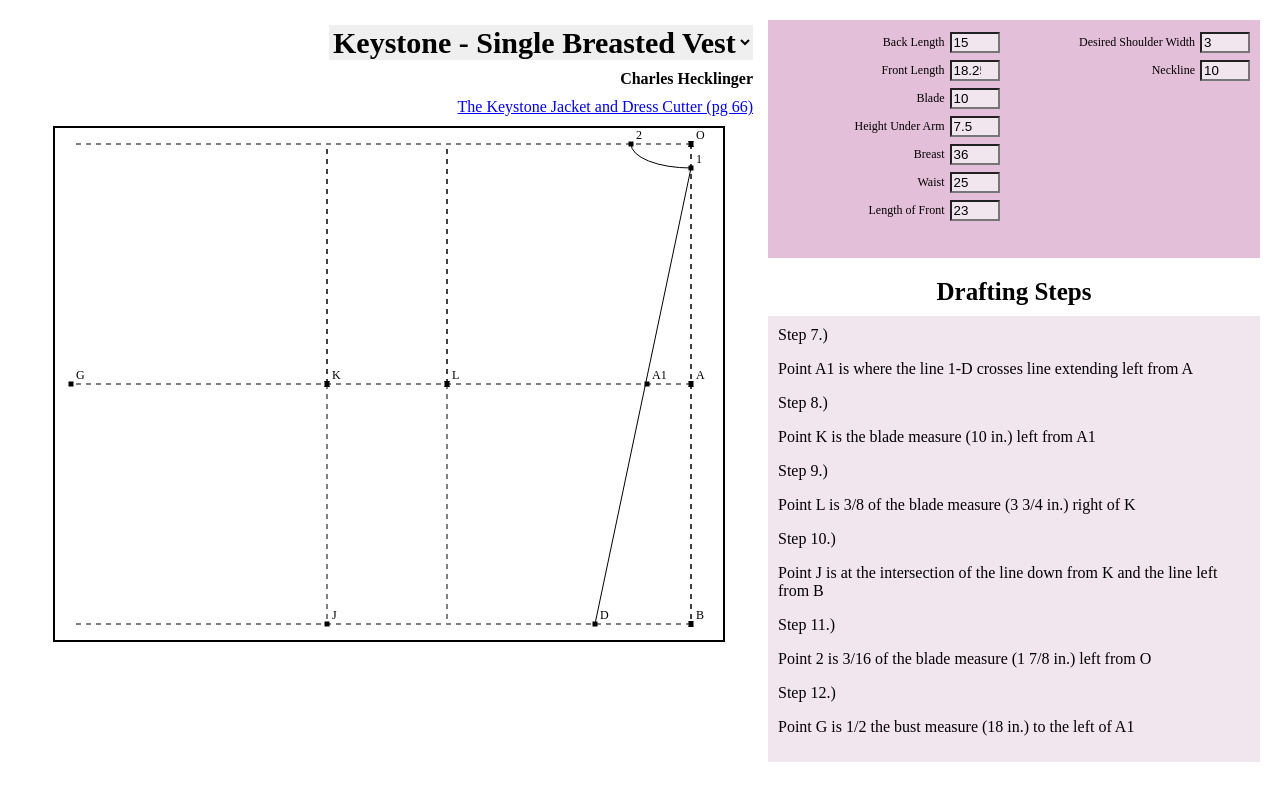
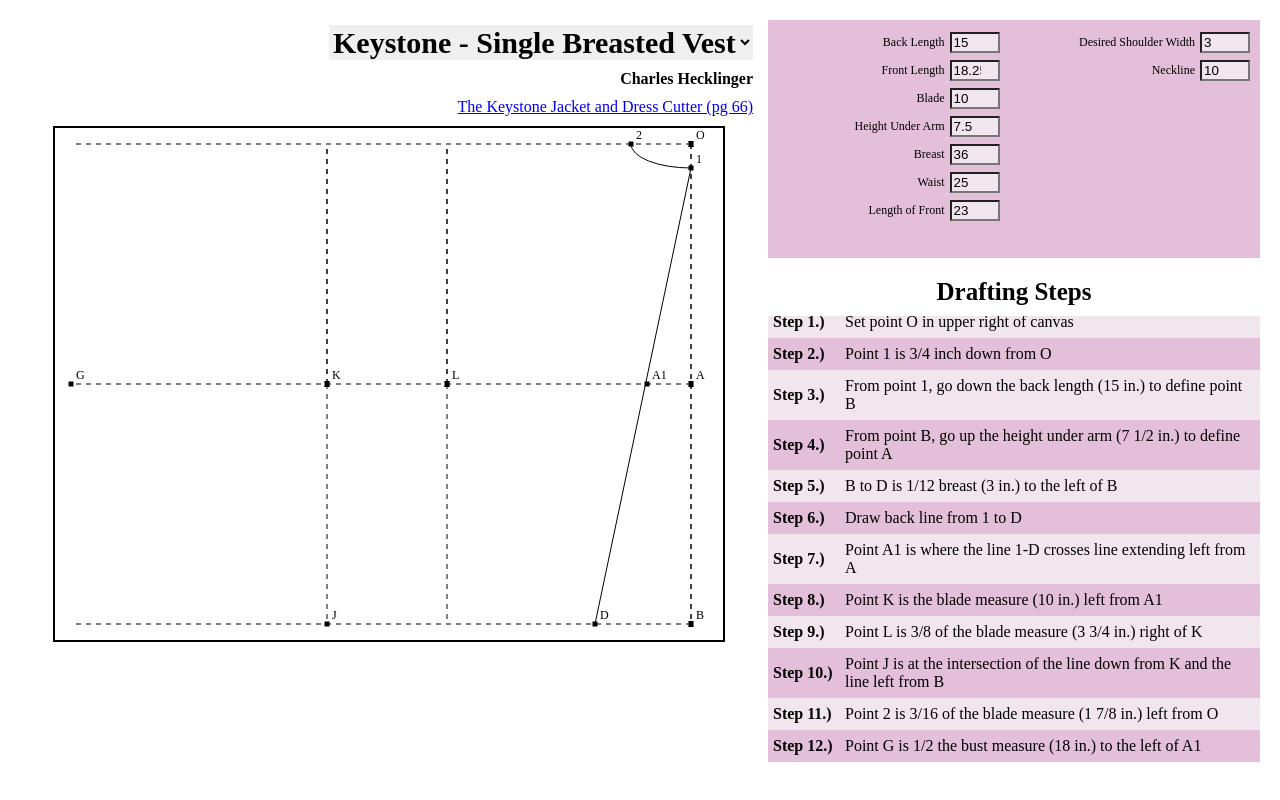
Before and after one commit to KylaBendrik/drafting-dynamically, a website: page index.html in a window 1280 px wide. Drawn offline with nearby package versions, Linux system fonts and the light colour scheme; files that its build step writes are made by us from their sources; files whose address does not match are found by name.

Commit message:
chore: Refactor code to improve grid layout in styles.scss

```diff
--- a/styles.scss
+++ b/styles.scss
@@ -128,11 +128,26 @@ h2 {
   background: $input-color;
   list-style-type: none;
   overflow: auto;
-  padding: 10px;
+
+  li:nth-child(even) {
+    background-color: $brand-color-light;
+  }
 
   li {
-
-    margin-bottom: 10px;
+    display: grid;
+    grid-template-columns: [step-num] 65px [step-instruction] auto;
+    grid-template-rows: auto;
+    gap: 5px;
+    padding: 5px;
+    label {
+      font-weight: bold;
+      grid-column: step-num;
+      align-self: center;
+    }
+    p {
+      grid-column: step-instruction;
+      margin: 2px;
+    }
   }
 
   li.current {
```
